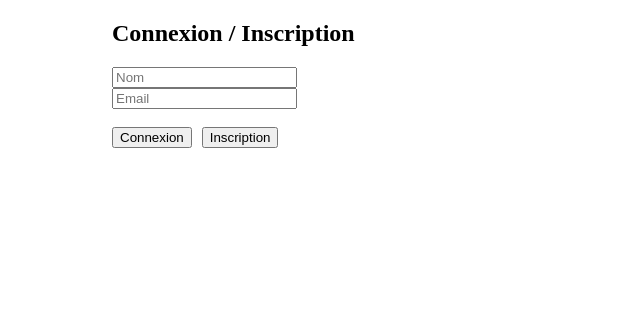
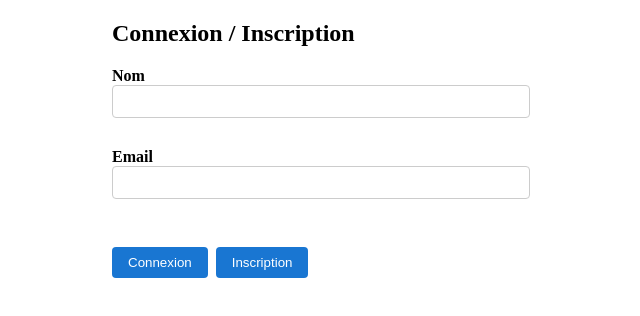
Before and after one commit to Kevin95280/E-petitpas_Mini-projet, a React (Create React App) app in the folder frontend/: page /login in a window 1280 px wide. Shown: the top 316 px of the page, without its empty margins (328-968 px from the left). Built offline with nearby package versions, Linux system fonts and the light colour scheme.

Commit message:
Add Input + Button components

```diff
--- a/frontend/src/components/Button/index.jsx
+++ b/frontend/src/components/Button/index.jsx
@@ -0,0 +1,20 @@
+export default function Button({ label, onClick, style = {}, type = "button" }) {
+  return (
+    <button
+      type={type}
+      onClick={onClick}
+      style={{
+        padding: '8px 16px',
+        marginRight: '8px',
+        backgroundColor: '#1976d2',
+        color: 'white',
+        border: 'none',
+        borderRadius: '4px',
+        cursor: 'pointer',
+        ...style
+      }}
+    >
+      {label}
+    </button>
+  );
+}
--- a/frontend/src/components/Input/index.jsx
+++ b/frontend/src/components/Input/index.jsx
@@ -0,0 +1,18 @@
+export default function Input({ label, type = "text", value, onChange }) {
+  return (
+    <div style={{ marginBottom: '12px' }}>
+      {label && <label style={{ display: 'block', fontWeight: 'bold' }}>{label}</label>}
+      <input
+        type={type}
+        value={value}
+        onChange={onChange}
+        style={{
+          width: '100%',
+          padding: '8px',
+          border: '1px solid #ccc',
+          borderRadius: '4px'
+        }}
+      />
+    </div>
+  );
+}
--- a/frontend/src/pages/Login.jsx
+++ b/frontend/src/pages/Login.jsx
@@ -1,6 +1,8 @@
 // Importation des hooks React necessaire au fonctionnement de la page
 import {useState} from "react";
 import {useNavigate} from 'react-router-dom';
+import Input from "../components/Input";
+import Button from "../components/Button";
 
 // Déclaration du composant principal
 export default function Login() {
@@ -17,7 +19,7 @@ export default function Login() {
     // Fonction appelée quand on clique sur "Inscription"
     const handleRegister = async () => {
         try {
-            const response = await fetch('http://localhost:3000/register', {
+            const response = await fetch('http://localhost:3001/api/register', {
                 method: 'POST',
                 // On spécifie le type de données envoyées
                 headers: {'Content-Type': 'application/json'},
@@ -25,8 +27,13 @@ export default function Login() {
                 body: JSON.stringify({ name, email })
             });
 
-            // Gestion d'erreur
-            if (!response.ok) throw new Error('Erreur lors de l’inscription');
+            // Lecture de la réponse JSON pour plus de précisions en cas d'echec ou de réussite
+            const data = await response.json();
+
+            // Gestion d'information succès/echec
+            if (!response.ok) {
+                throw new Error(data.error || 'Erreur lors de l’inscription');
+            }
             setMessage('Inscription réussie !');
         } catch (err) {
             setMessage(err.message);
@@ -36,12 +43,13 @@ export default function Login() {
     // Fonction appelée quand on clique sur "Connexion"
     const handleLogin = async () => {
         try {
-            const response = await fetch('http://localhost:3000/login', {
+            const response = await fetch('http://localhost:3001/api/login', {
                 method: 'POST',
                 headers: {'Content-Type': 'application/json'},
                 body: JSON.stringify({ name, email})
             });
 
+            // Gestion d'information succès/echec
             if (!response.ok) throw new Error('Connexion échouée');
 
             // On récupère les infos utilisateur renvoyées par le backend
@@ -59,26 +67,19 @@ export default function Login() {
             <h2>Connexion / Inscription</h2>
 
             {/* Champ texte pour le nom */}
-            <input
-            type = "text"
-            placeholder = "Nom"
-            value = { name }
-            onChange = {e => setName(e.target.value)}
-            /><br />
+            <Input label="Nom" value={name} onChange={e => setName(e.target.value)} />
+            <br />
 
             {/* Champ email */}
-            <input
-            type = "email"
-            placeholder = "Email"
-            value = { email }
-            onChange = {e => setEmail(e.target.value)}
-            /><br /> < br />
+            <Input label="Email" type="email" value={email} onChange={e => setEmail(e.target.value)} />
+            <br />
+            <br />
 
             {/* Bouton pour la connexion */}
-            <button onClick = {handleLogin} > Connexion </button>
+            <Button label="Connexion" onClick={handleLogin} />
 
             {/* Bouton pour l'inscription */}
-            <button onClick = {handleRegister} style = {{marginLeft: '10px'}} > Inscription </button>
+            <Button label="Inscription" onClick={handleRegister} />
 
             {/* Message affiché à l'utilisateur */}
             <p style = {{marginTop: '10px'}} > { message } </p>
```
Also changed, not shown: frontend/src/services/api.js (deleted).
